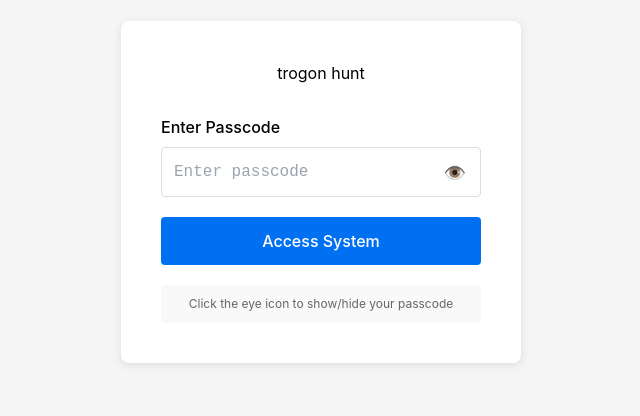
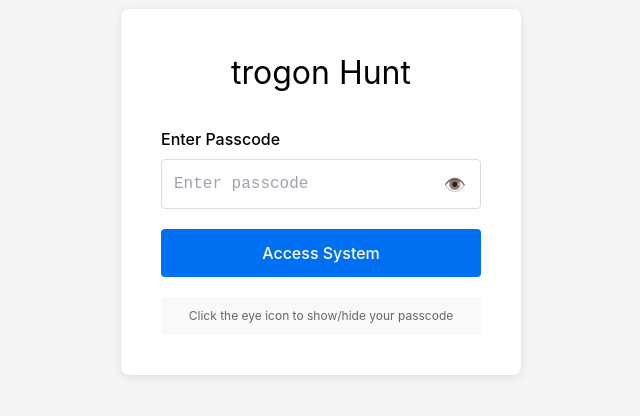
Before and after one commit to TrogonPatent/trogon-monitoring, a React (Vite) app: page / in a window 1280 px wide. Shown: the part 208-624 px from the top of the page, without its empty margins (319-959 px from the left). Built offline with nearby package versions, Linux system fonts and the light colour scheme.

Commit message:
Update AuthGate.jsx

```diff
--- a/src/pages/AuthGate.jsx
+++ b/src/pages/AuthGate.jsx
@@ -67,8 +67,8 @@ export default function AuthGate({ children }) {
           width: '100%',
           maxWidth: '400px'
         }}>
-          <h1 style={{ marginBottom: '30px', textAlign: 'center' }}>
-            trogon hunt
+          <h1 style={{ fontSize: '32px', marginBottom: '30px', textAlign: 'center' }}>
+            trogon Hunt
           </h1>
 
           <form onSubmit={handleAuth}>
```
